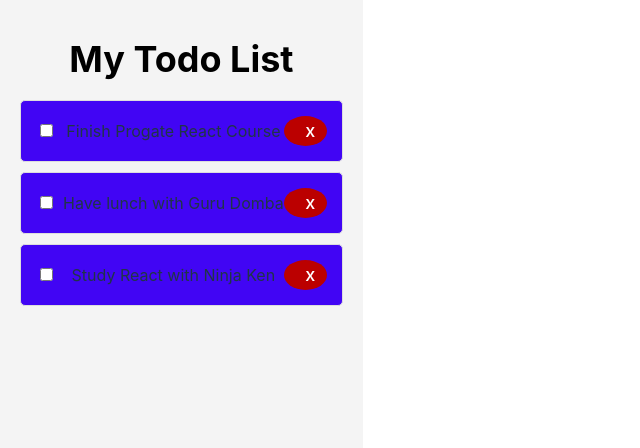
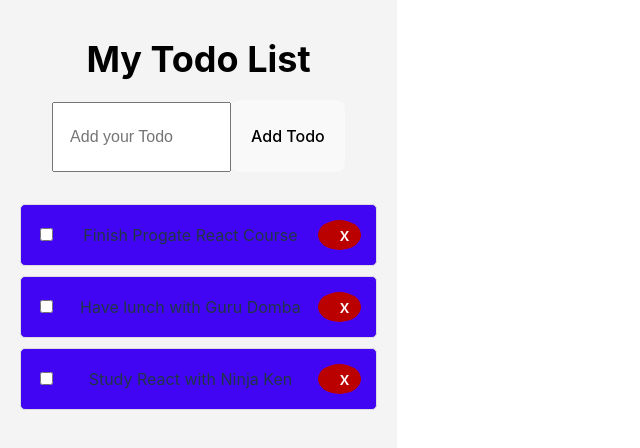
Before and after one commit to ryannovarypradana/react_first, a React (Vite) app: page / in a window 1280 px wide. Shown: the top 448 px of the page, without its empty margins (0-640 px from the left). Built offline with nearby package versions, Linux system fonts and the light colour scheme.

Commit message:
develop add todo feature

```diff
--- a/src/App.jsx
+++ b/src/App.jsx
@@ -1,5 +1,6 @@
 import { useState } from 'react';
 import Todos from './components/Todos';
+import TodoForm from './components/TodoForm'
 
 function App() {
   const [todos, setTodos] = useState([
@@ -35,9 +36,24 @@
     setTodos(updatedTodos);
   };
 
+  const addTodo = (todoTitle) => {
+    if (todoTitle === '') {
+      return
+    }
+    const newTodo = {
+      id: todos.length + 1,
+      title: todoTitle,
+      completed: false,
+    }
+
+    const updatedTodos = todos.concat(newTodo)
+    setTodos(updatedTodos)
+  }
+
   return (
     <div style={styles.container}>
       <h1 style={styles.title}>My Todo List</h1>
+      <TodoForm addTodo={addTodo} />
       <Todos todos={todos} toggleCompleted={toggleCompleted} deleteTodo={deleteTodo} />
     </div>
   );
--- /dev/null
+++ b/src/components/TodoForm.jsx
@@ -0,0 +1,59 @@
+import React from 'react'
+import { useState } from 'react';
+
+// Menerima function addTodo sebagai props
+const TodoForm = ({ addTodo }) => {
+    const [title, setTitle] = useState('')
+
+    const handleSubmit = (event) => {
+        event.preventDefault()
+        addTodo(title) // Teruskan "title" sebagai argument
+      }
+
+       // Definisikan function "handleChangeTitle"
+       const handleChangeTitle = (event) => {
+        setTitle(event.target.value)
+      }
+    console.log(title)
+    return (
+      <div style={styles.container}>
+        <form
+          // Panggil function addTodo ketika form dikirimkan
+          onSubmit={(event) => {
+            handleSubmit(event)
+          }}
+        >
+          <input
+            type="text"
+            placeholder="Add your Todo"
+            style={styles.formInput}
+            // Tambahkan event handler "onChange"
+            onChange={(event) => {
+              handleChangeTitle(event)
+              }}
+          />
+          <button style={styles.button}>Add Todo</button>
+        </form>
+      </div>
+  )
+}
+
+const styles = {
+  container: {
+    marginBottom: '32px',
+
+  },
+  formInput: {
+    height: '66px',
+    width: '40%',
+    fontSize: '16px',
+    padding: '0 16px',
+
+  },
+  button: {
+    height: '72px',
+    fontSize: '16px',
+  },
+}
+
+export default TodoForm
```
